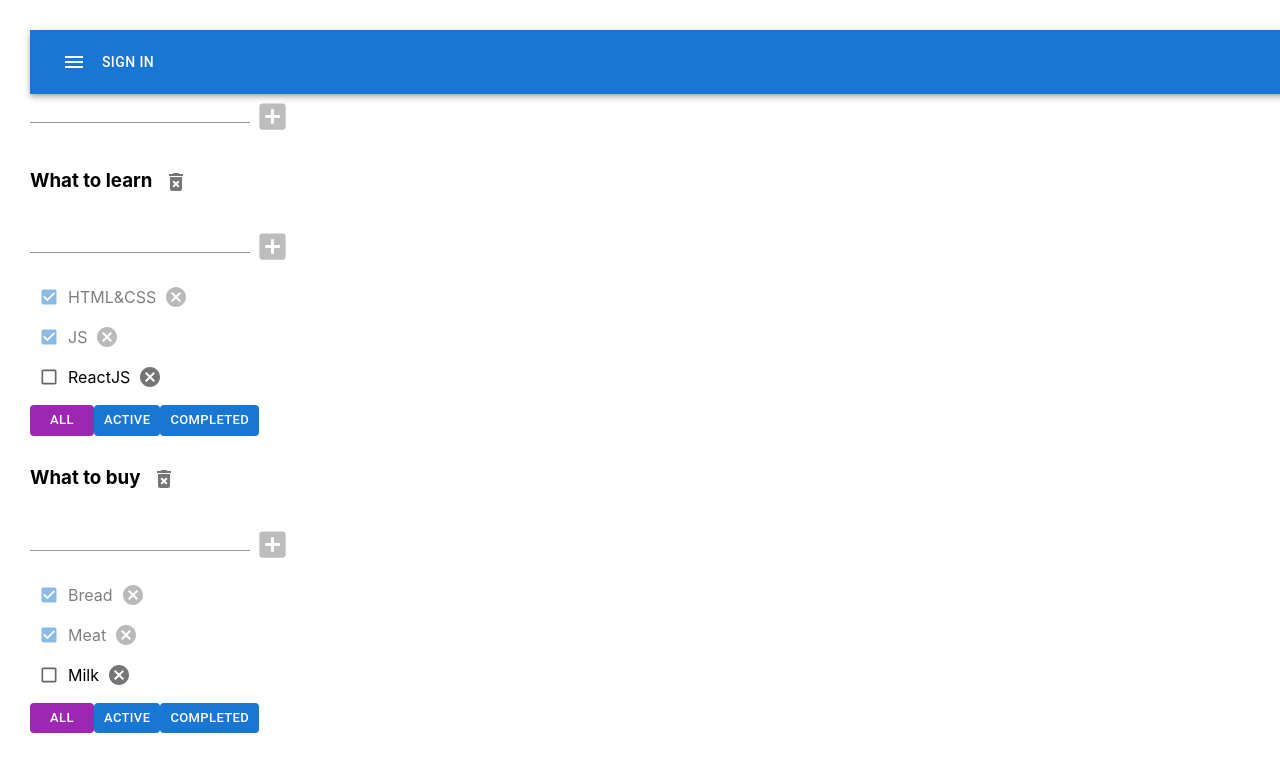
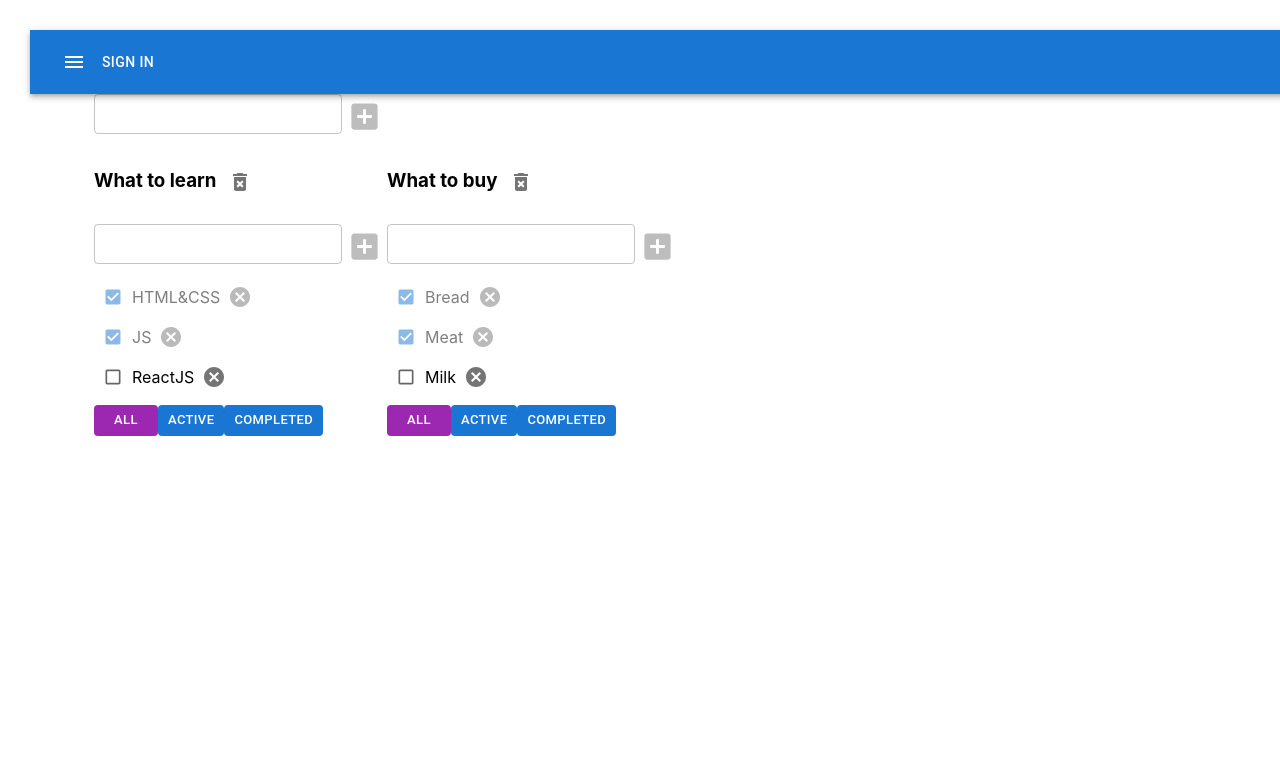
Before and after one commit to ElenaWebDev984/todolist-05-3, a React (Vite) app: page / in a window 1280 px wide. Shown: the top 772 px of the page. Built offline with nearby package versions, Linux system fonts and the light colour scheme.

Commit message:
add  Container

```diff
--- a/src/App.css
+++ b/src/App.css
@@ -3,6 +3,11 @@
   display: flex;
     flex-direction: column;
     width: 100vw;
+}
+
+.container {
+    display: flex;
+    align-items: center;
 }
 
 .error {
--- a/src/App.tsx
+++ b/src/App.tsx
@@ -4,7 +4,7 @@ import {v1} from 'uuid'
 import {Task, TodolistItem} from './TodolistItem'
 import {getTasksForRender} from "./utils.ts";
 import {CreateItemTitleForm} from "./CreateItemTitleForm.tsx";
-import {AppBar, Toolbar} from "@mui/material";
+import {AppBar, Container, Grid, Toolbar} from "@mui/material";
 import IconButton from "@mui/material/IconButton";
 import Button from "@mui/material/Button";
 import MenuIcon from '@mui/icons-material/Menu';
@@ -131,10 +131,17 @@ export const App = () => {
                     <Button color={'inherit'}>Sign in</Button>
                 </Toolbar>
             </AppBar>
-            <CreateItemTitleForm createTitle={createTodolist}
-                                 maxTitleLength={10}
-                                 minTitleLength={3}/>
-            {todolistsComponents}
+            <Container maxWidth={'lg'}>
+                <Grid container>
+                    <CreateItemTitleForm createTitle={createTodolist}
+                                         maxTitleLength={10}
+                                         minTitleLength={3}/>
+                </Grid>
+                <Grid container>
+                    {todolistsComponents}
+                </Grid>
+            </Container>
+
         </div>
     )
 }
--- a/src/CreateItemTitleForm.tsx
+++ b/src/CreateItemTitleForm.tsx
@@ -41,7 +41,7 @@ export const CreateItemTitleForm = ({createTitle}: CreateItemTitleFormType) => {
     return (
         <div>
             <TextField
-                variant={'standard'}
+                // variant={'standard'}
                 size={"small"}
                 className={error ? 'error' : ''}
                 value={titleInputValue}
```
